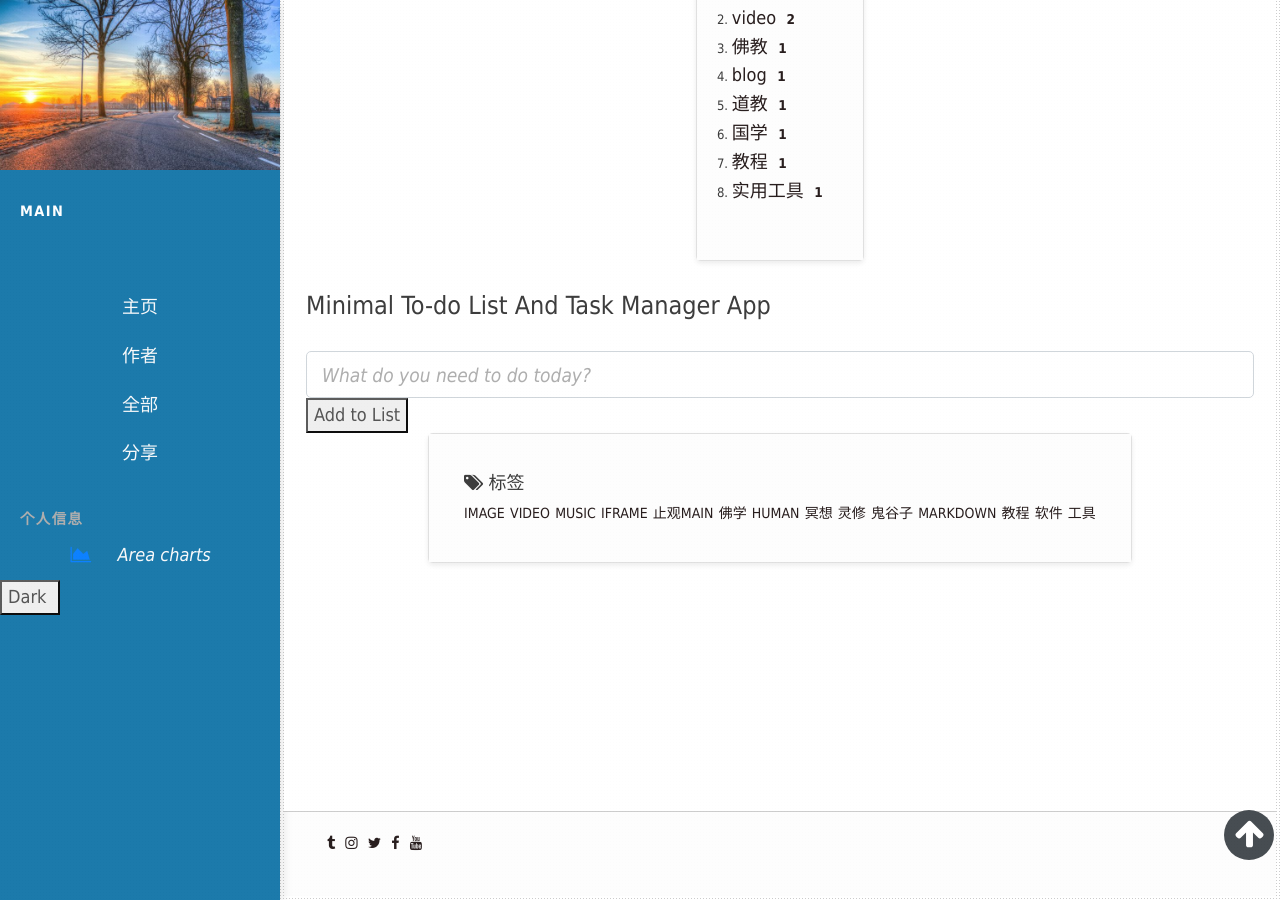
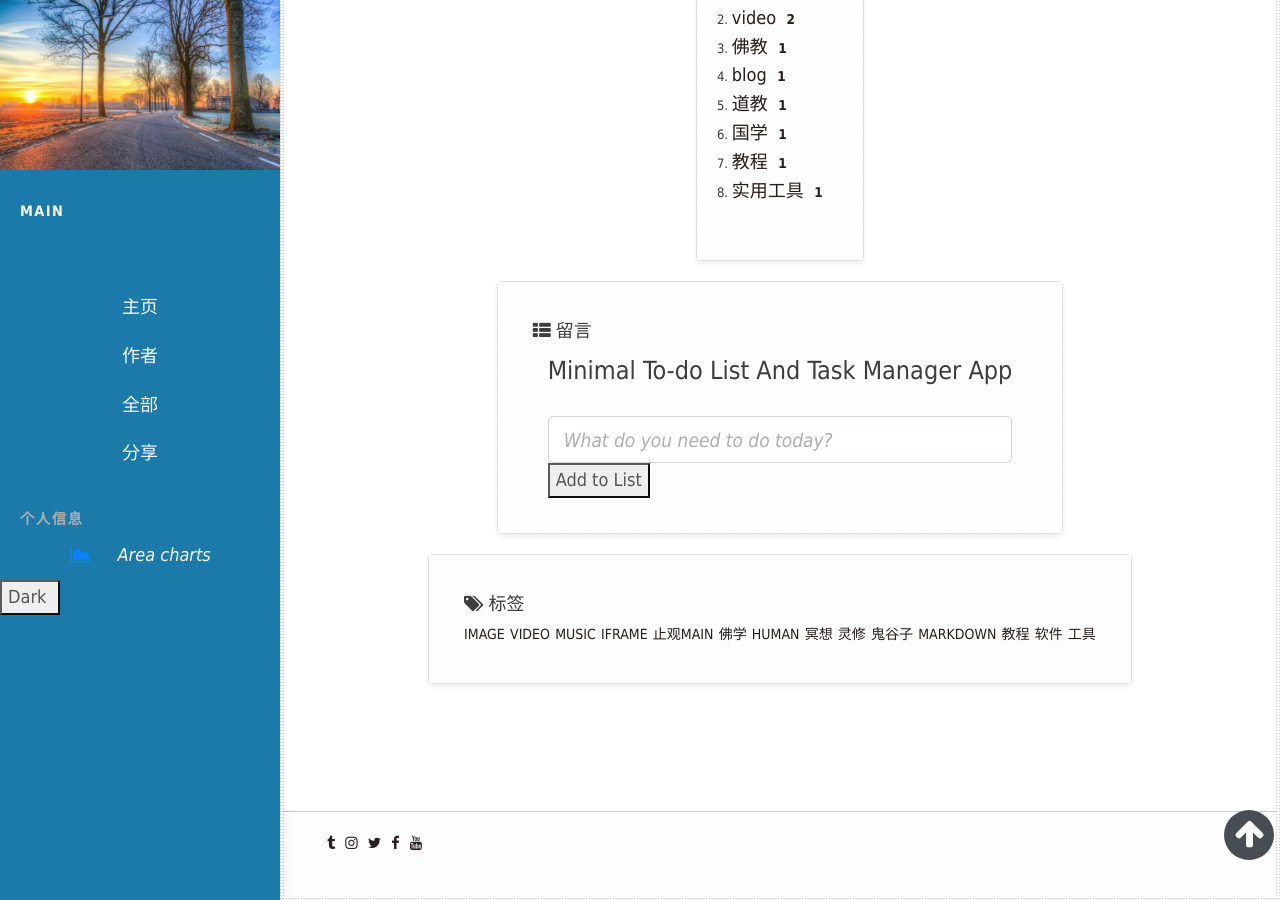
Before and after one commit to nengwuzhi/nengwuzhi.github.ioce, a Jekyll site: the page built from _posts/2015-02-07-img.md, in a window 1280 px wide and 900 px high, scrolled down 1641 px. Built offline with Jekyll 4.4.1, drawn with Linux system fonts in a browser that asks for light colours; nearby versions of some CDN libraries; comment, search, counter and statistics services are not loaded.

Commit message:
Update sidebar.html

```diff
--- a/_includes/sidebar.html
+++ b/_includes/sidebar.html
@@ -34,7 +34,19 @@
                 </ul>
             </div>
             </div>
-{% include a_message.html %}
+
+                 <div class="card shadow-sm">
+            <div class="widget">
+                <div>
+                    <i class="fa fa-th-list"></i>
+                     留言
+                </div>
+          {% include a_message.html %}
+            </div>
+            </div>
+
+
+
 
             <div class="card shadow-sm">
             <div class="widget">
```
